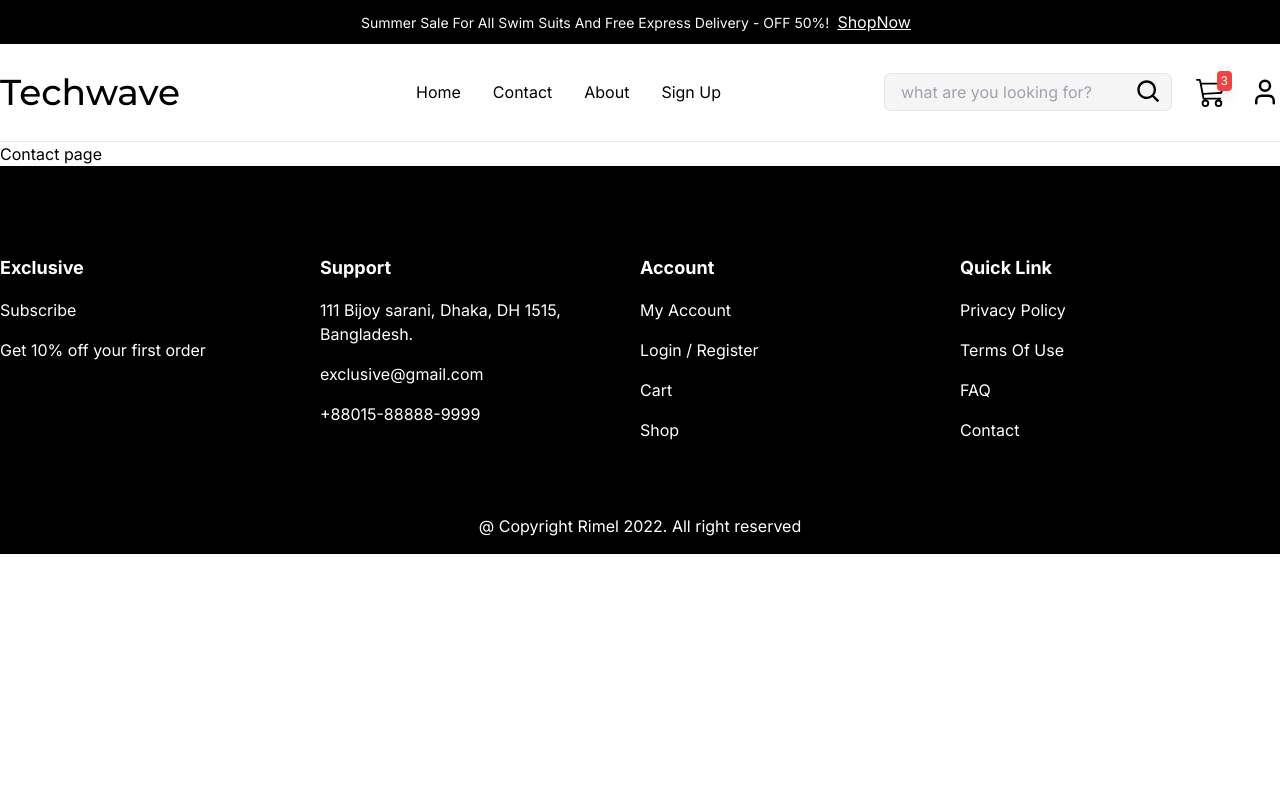
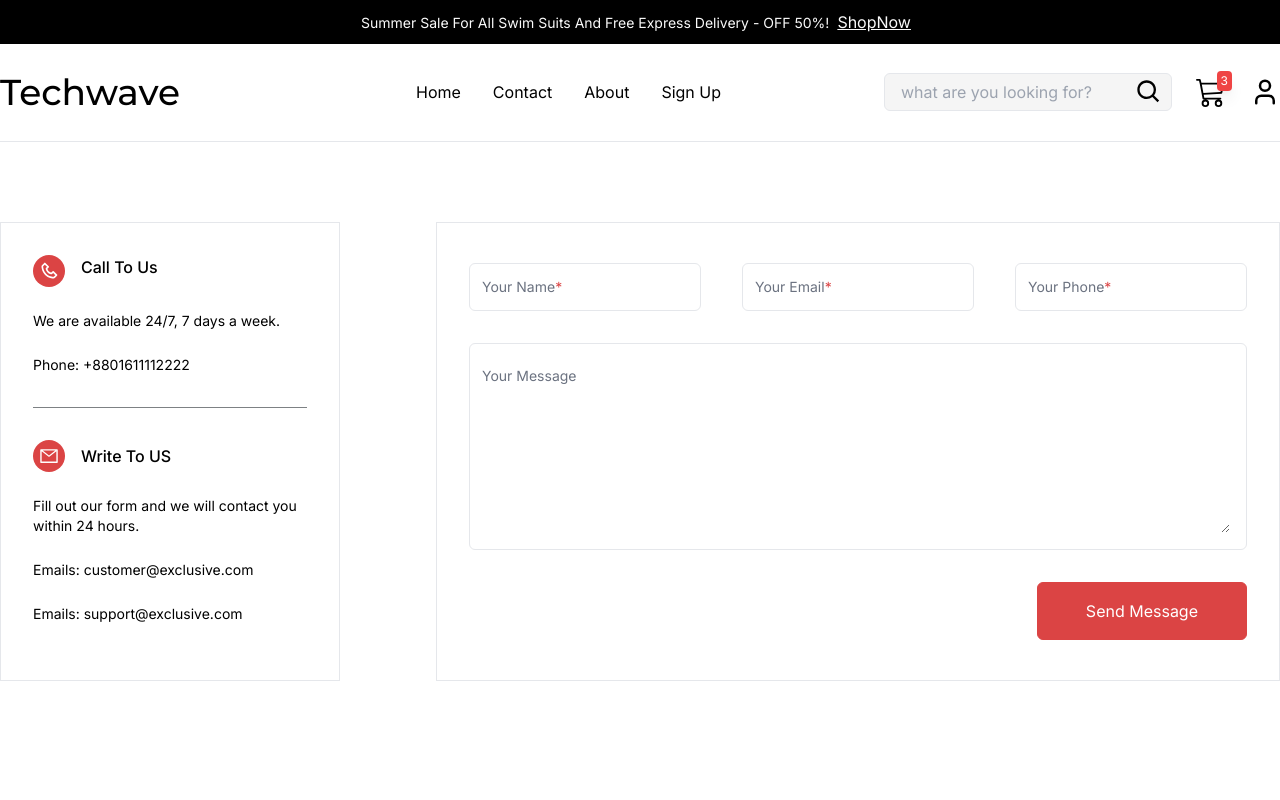
Before and after one commit to lingtine/teckwave-shop, a Next.js app: page /contact in a window 1280 px wide. Shown: the top 800 px of the page. Built offline with nearby package versions, Linux system fonts and the light colour scheme.

Commit message:
complete contact page

```diff
--- a/src/app/components/button/button.jsx
+++ b/src/app/components/button/button.jsx
@@ -15,10 +15,11 @@ function Button({
   outline,
   className,
   large,
+  normal,
   ...props
 }) {
   const styles = classNames(
-    "flex items-center px-5 py-1.5 border rounded-md ",
+    "flex items-center border rounded-md text-base",
     {
       "border-slate-500 bg-teal-500 text-white hover:bg-teal-400": primary,
       "border-secondary-3 bg-secondary-3 text-white": secondary,
@@ -32,7 +33,8 @@ function Button({
       "text-yellow-500": outline && warning,
       "text-green-500": outline && success,
       "text-red-500": outline && danger,
-      "px-10 py-3": large,
+      "px-10 py-3": normal,
+      "py-4 px-12": large,
     },
     className
   );
--- /dev/null
+++ b/src/app/components/input/input-textarea.jsx
@@ -0,0 +1,21 @@
+function InputTextArea({ label, required }) {
+  return (
+    <div className="relative rounded-md border h-full p-4">
+      <textarea
+        type="text"
+        id={`input_${label}`}
+        className="block px-2.5 pb-2.5 pt-4 w-full h-full text-sm text-gray-900 bg-transparent rounded-lg border-1 border-gray-300 appearance-none   focus:outline-none focus:ring-0 focus:border-color-text-secondary peer"
+        placeholder=" "
+      />
+      <label
+        htmlFor={`input_${label}`}
+        className="absolute text-sm text-gray-500 dark:text-gray-400 duration-300 transform -translate-y-4 scale-75 top-2 z-10 origin-[0] bg-white  px-2 peer-focus:px-2 peer-focus:text-primary-1  peer-placeholder-shown:scale-100 peer-placeholder-shown:-translate-y-1/2 peer-placeholder-shown:top-8 peer-focus:top-2 peer-focus:scale-75 peer-focus:-translate-y-4 left-1"
+      >
+        {label}
+        {required && <span className="text-secondary-3">*</span>}
+      </label>
+    </div>
+  );
+}
+
+export default InputTextArea;
--- /dev/null
+++ b/src/app/components/input/input.jsx
@@ -0,0 +1,21 @@
+function Input({ label, required }) {
+  return (
+    <div className="relative rounded-md border">
+      <input
+        type="text"
+        id={`input_${label}`}
+        className="block px-2.5 pb-2.5 pt-4 w-full text-sm text-gray-900 bg-transparent rounded-lg border-1 border-gray-300 appearance-none dark:text-white dark:border-gray-600 dark:focus:border-blue-500 focus:outline-none focus:ring-0 focus:border-blue-600 peer"
+        placeholder=" "
+      />
+      <label
+        htmlFor={`input_${label}`}
+        className="absolute text-sm text-gray-500 dark:text-gray-400 duration-300 transform -translate-y-4 scale-75 top-2 z-10 origin-[0] bg-white dark:bg-gray-900 px-2 peer-focus:px-2 peer-focus:text-teal-800 peer-focus:dark:text-blue-500 peer-placeholder-shown:scale-100 peer-placeholder-shown:-translate-y-1/2 peer-placeholder-shown:top-1/2 peer-focus:top-2 peer-focus:scale-75 peer-focus:-translate-y-4 left-1"
+      >
+        {label}
+        {required && <span className="text-secondary-3">*</span>}
+      </label>
+    </div>
+  );
+}
+
+export default Input;
--- a/src/app/contact/page.jsx
+++ b/src/app/contact/page.jsx
@@ -1,5 +1,63 @@
+import { BiPhone } from "react-icons/bi";
+import { AiOutlineMail } from "react-icons/ai";
+import Button from "../components/button/button";
+import Input from "../components/input/input";
+import InputTextArea from "../components/input/input-textarea";
+
 function ContactPage() {
-  return <div>Contact page</div>;
+  return (
+    <div>
+      <div className="container mx-auto">
+        <div className="grid grid-cols-3 gap-7 mb-36 mt-20">
+          <div className="p-8 max-w-[340px] border">
+            <div className="pb-8 border-b border-color-text-secondary">
+              <div className="flex">
+                <div className=" rounded-full p-1.5 text-xl text-primary bg-secondary-3">
+                  <BiPhone />
+                </div>
+                <h4 className="mx-4 text-base font-medium">Call To Us</h4>
+              </div>
+              <p className="my-6 text-sm">
+                We are available 24/7, 7 days a week.
+              </p>
+              <p className="text-sm">Phone: +8801611112222</p>
+            </div>
+            <div className="pt-8">
+              <div className="flex items-center">
+                <div className=" rounded-full p-1.5 text-xl text-primary bg-secondary-3">
+                  <AiOutlineMail />
+                </div>
+                <h4 className="mx-4 text-base font-medium">Write To US</h4>
+              </div>
+              <p className="my-6 text-sm">
+                Fill out our form and we will contact you within 24 hours.
+              </p>
+              <p className="text-sm">Emails: customer@exclusive.com</p>
+              <p className="my-6 text-sm">Emails: support@exclusive.com</p>
+            </div>
+          </div>
+
+          <div className="col-span-2 h-full border">
+            <form className="flex flex-col justify-between px-8 py-10 h-full">
+              <div className="flex justify-between">
+                <Input label={"Your Name"} required />
+                <Input label={"Your Email"} required />
+                <Input label={"Your Phone"} required />
+              </div>
+              <div className="my-8 flex-1">
+                <InputTextArea label={"Your Message"} />
+              </div>
+              <div className="flex justify-end">
+                <Button secondary large>
+                  Send Message
+                </Button>
+              </div>
+            </form>
+          </div>
+        </div>
+      </div>
+    </div>
+  );
 }
 
 export default ContactPage;
```
